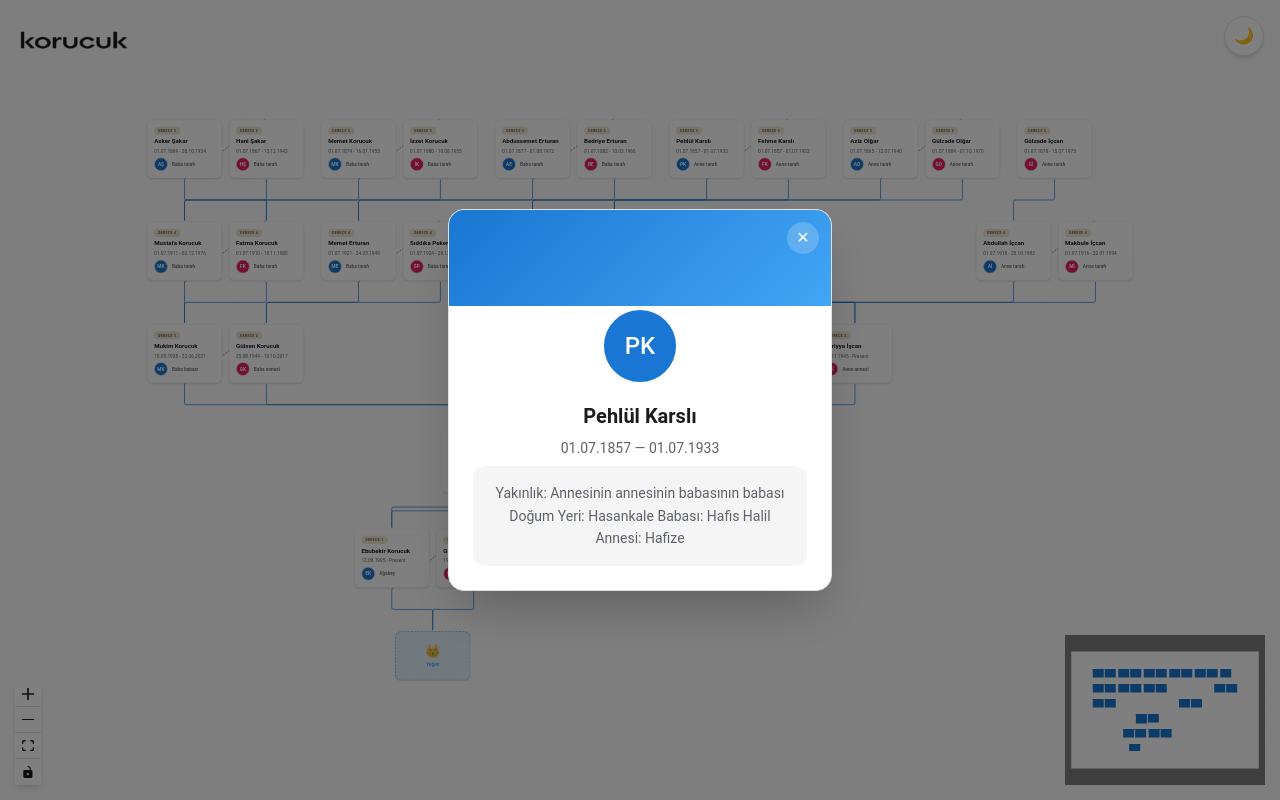
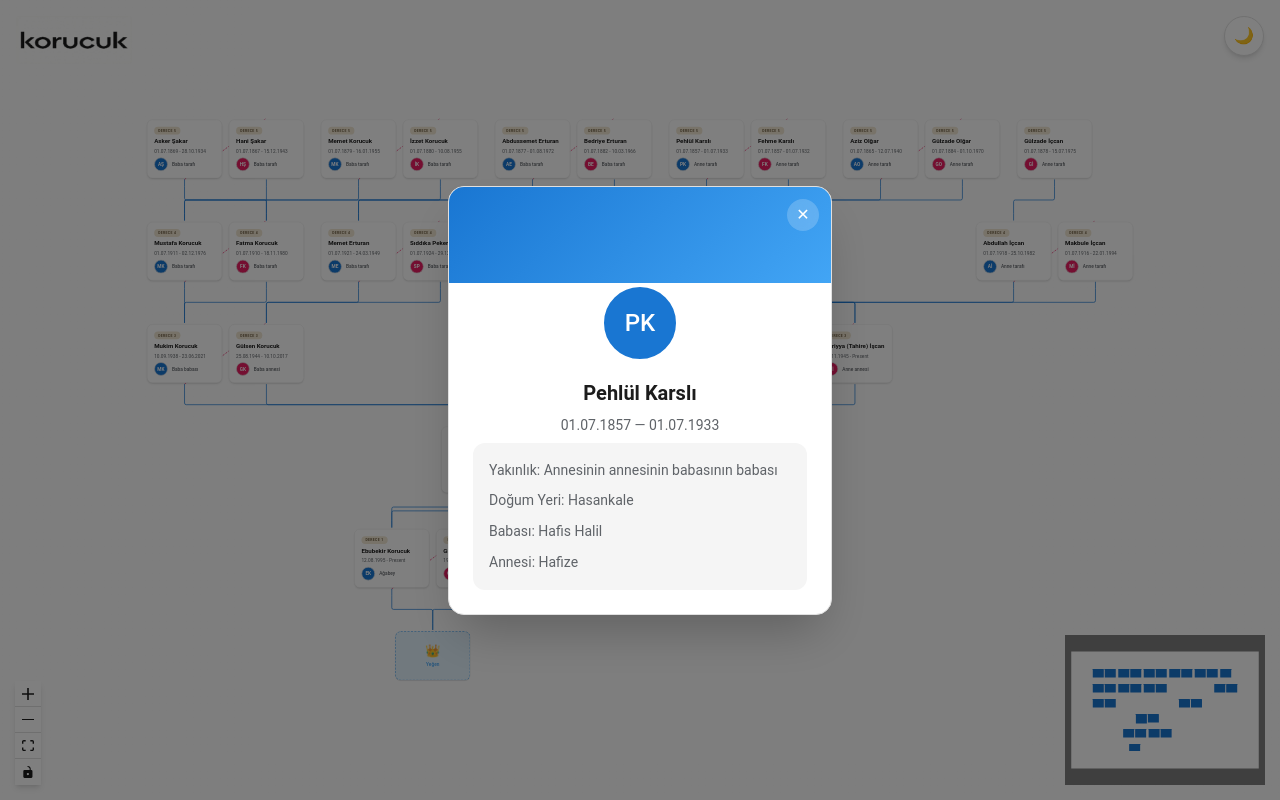
Before and after one commit to askorucuk/metree, a React (Vite) app: page / in a window 1280 px wide. Both pictures are taken after a click on the element 706 px from the left and 148 px from the top of the page. Built offline with nearby package versions, Linux system fonts and the light colour scheme.

Commit message:
feat: add confetti celebration for nieces and improve person modal description formatting

```diff
--- a/package.json
+++ b/package.json
@@ -13,6 +13,7 @@
     "@tailwindcss/vite": "^4.2.2",
     "@xyflow/react": "^12.10.2",
     "react": "^19.2.4",
+    "react-confetti": "^6.4.0",
     "react-dom": "^19.2.4",
     "tailwindcss": "^4.2.2"
   },
--- a/src/components/FamilyTree.tsx
+++ b/src/components/FamilyTree.tsx
@@ -9,6 +9,7 @@ import {
   useEdgesState,
 } from '@xyflow/react';
 import '@xyflow/react/dist/style.css';
+import Confetti from 'react-confetti';
 
 import PersonNode from './PersonNode';
 import PersonModal from './PersonModal';
@@ -22,9 +23,15 @@ const nodeTypes = { person: PersonNode };
 
 export default function FamilyTree() {
   const [selectedPerson, setSelectedPerson] = useState<Person | null>(null);
+  const [showConfetti, setShowConfetti] = useState(false);
 
   const handleSelect = useCallback((person: Person) => {
     setSelectedPerson(person);
+    if (person.role === 'Yeğen') {
+      setShowConfetti(true);
+      setTimeout(() => setShowConfetti(false), 10000);
+      setTimeout(() => setSelectedPerson(null), 10000);
+    }
   }, []);
 
   const { nodes: initialNodes, edges: initialEdges } = useMemo(
@@ -74,6 +81,7 @@ export default function FamilyTree() {
         <img src={korucukLogo} alt="Korucuk" className="h-12 object-contain rounded-[4px]" />
       </div>
 
+      {showConfetti && <Confetti width={window.innerWidth} height={window.innerHeight} recycle={false} numberOfPieces={2000} gravity={0.4} initialVelocityY={50} tweenDuration={12000} />}
       <ThemeToggle />
       <PersonModal person={selectedPerson} onClose={() => setSelectedPerson(null)} />
     </div>
--- a/src/components/PersonModal.tsx
+++ b/src/components/PersonModal.tsx
@@ -66,9 +66,13 @@ export default function PersonModal({ person, onClose }: PersonModalProps) {
           )}
 
           {person.description && (
-            <p className="mt-4 text-sm text-[var(--color-on-surface-secondary)] leading-relaxed bg-[var(--color-surface-variant)] rounded-xl p-4">
-              {person.description}
-            </p>
+            <div className="mt-4 flex flex-col items-start gap-2 w-full bg-[var(--color-surface-variant)] rounded-xl p-4">
+              {person.description.split('\n').filter(Boolean).map((line, i) => (
+                <p key={i} className="text-sm text-[var(--color-on-surface-secondary)] leading-relaxed">
+                  {line}
+                </p>
+              ))}
+            </div>
           )}
         </div>
       </div>
--- a/src/components/PersonNode.tsx
+++ b/src/components/PersonNode.tsx
@@ -15,6 +15,7 @@ function PersonNode({ data }: NodeProps & { data: PersonNodeData }) {
       <>
         <Handle type="target" position={Position.Top} className="!bg-[var(--color-primary)] !w-2 !h-2 !opacity-0" />
         <div
+          onClick={() => onSelect(person)}
           className="cursor-pointer rounded-2xl w-[220px]
             border-2 border-dashed border-[#64b5f6]
             bg-[#e3f2fd] dark:bg-[#0d2137]
--- a/src/data/family.ts
+++ b/src/data/family.ts
@@ -250,7 +250,7 @@ export const familyData: FamilyTreeData = {
     },
     {
       id: 'suriyya-iscan',
-      firstName: 'Süriyya',
+      firstName: 'Süriyya (Tahire)',
       lastName: 'İşcan',
       gender: 'female',
       birthDate: '30.11.1945',
```
Also changed, not shown: 1 other file (tests, documents, lock files or other folders).
